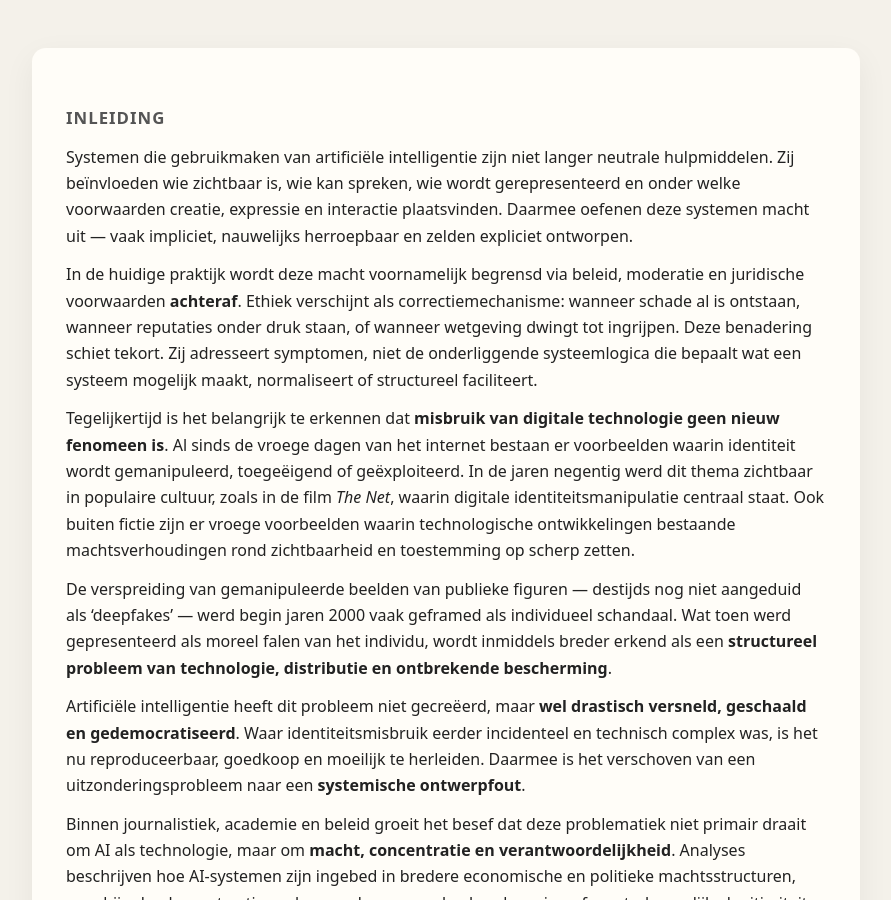
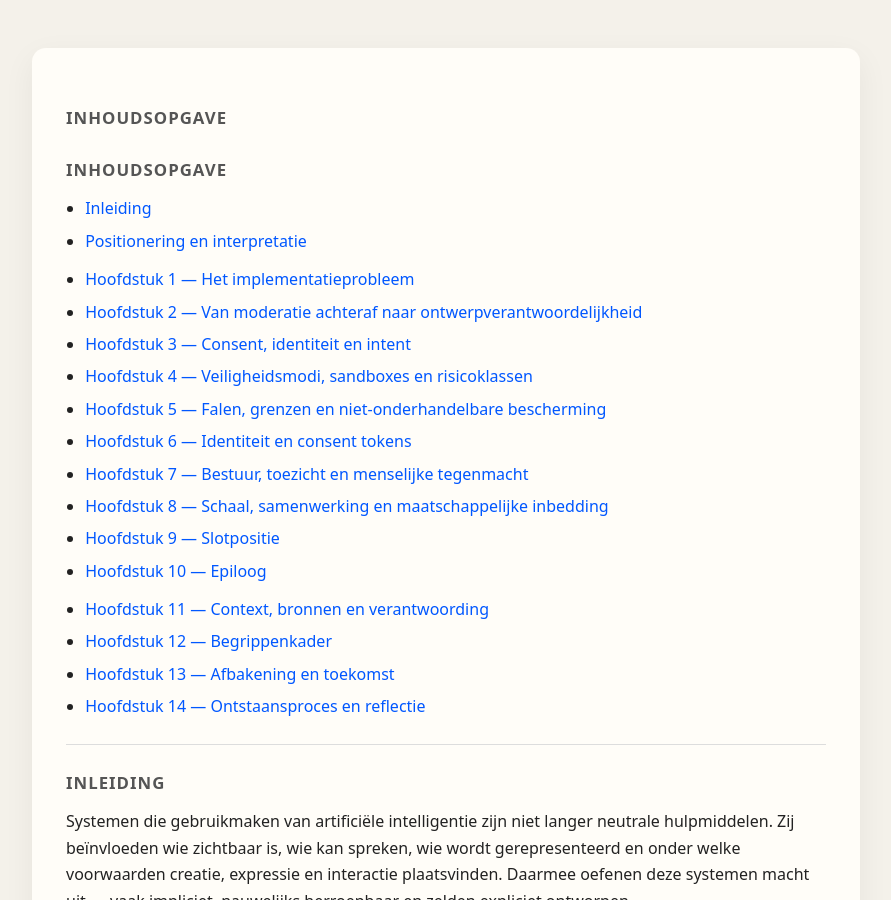
Before and after one commit to MartijnBruzzese/ModelHaven-Studio, a Jekyll site: the page built from WHITE_PAPERS/NL/MODELHAVEN_STUDIO_NL/01_INLEIDING.md, in a window 1280 px wide and 900 px high. Shown: the whole window, without its empty margins (194-1085 px from the left). Built offline with Jekyll 4.4.1, drawn with Linux system fonts in a browser that asks for light colours; our own code applies the rules of GitHub Pages for plain Markdown files.

Commit message:
Update 01_INLEIDING.md

```diff
--- a/WHITE_PAPERS/NL/MODELHAVEN_STUDIO_NL/01_INLEIDING.md
+++ b/WHITE_PAPERS/NL/MODELHAVEN_STUDIO_NL/01_INLEIDING.md
@@ -1,3 +1,30 @@
+<a id="inhoudsopgave"></a>
+## Inhoudsopgave
+
+<a id="inhoudsopgave"></a>
+## Inhoudsopgave
+
+- [Inleiding](#inleiding)
+- [Positionering en interpretatie](#positionering-en-interpretatie)
+
+- [Hoofdstuk 1 — Het implementatieprobleem](#hoofdstuk-1)
+- [Hoofdstuk 2 — Van moderatie achteraf naar ontwerpverantwoordelijkheid](#hoofdstuk-2)
+- [Hoofdstuk 3 — Consent, identiteit en intent](#hoofdstuk-3)
+- [Hoofdstuk 4 — Veiligheidsmodi, sandboxes en risicoklassen](#hoofdstuk-4)
+- [Hoofdstuk 5 — Falen, grenzen en niet-onderhandelbare bescherming](#hoofdstuk-5)
+- [Hoofdstuk 6 — Identiteit en consent tokens](#hoofdstuk-6)
+- [Hoofdstuk 7 — Bestuur, toezicht en menselijke tegenmacht](#hoofdstuk-7)
+- [Hoofdstuk 8 — Schaal, samenwerking en maatschappelijke inbedding](#hoofdstuk-8)
+- [Hoofdstuk 9 — Slotpositie](#hoofdstuk-9)
+- [Hoofdstuk 10 — Epiloog](#hoofdstuk-10)
+
+- [Hoofdstuk 11 — Context, bronnen en verantwoording](#hoofdstuk-11)
+- [Hoofdstuk 12 — Begrippenkader](#hoofdstuk-12)
+- [Hoofdstuk 13 — Afbakening en toekomst](#hoofdstuk-13)
+- [Hoofdstuk 14 — Ontstaansproces en reflectie](#hoofdstuk-14)
+
+---
+
 <a id="inleiding"></a>
 ## Inleiding
 
```
